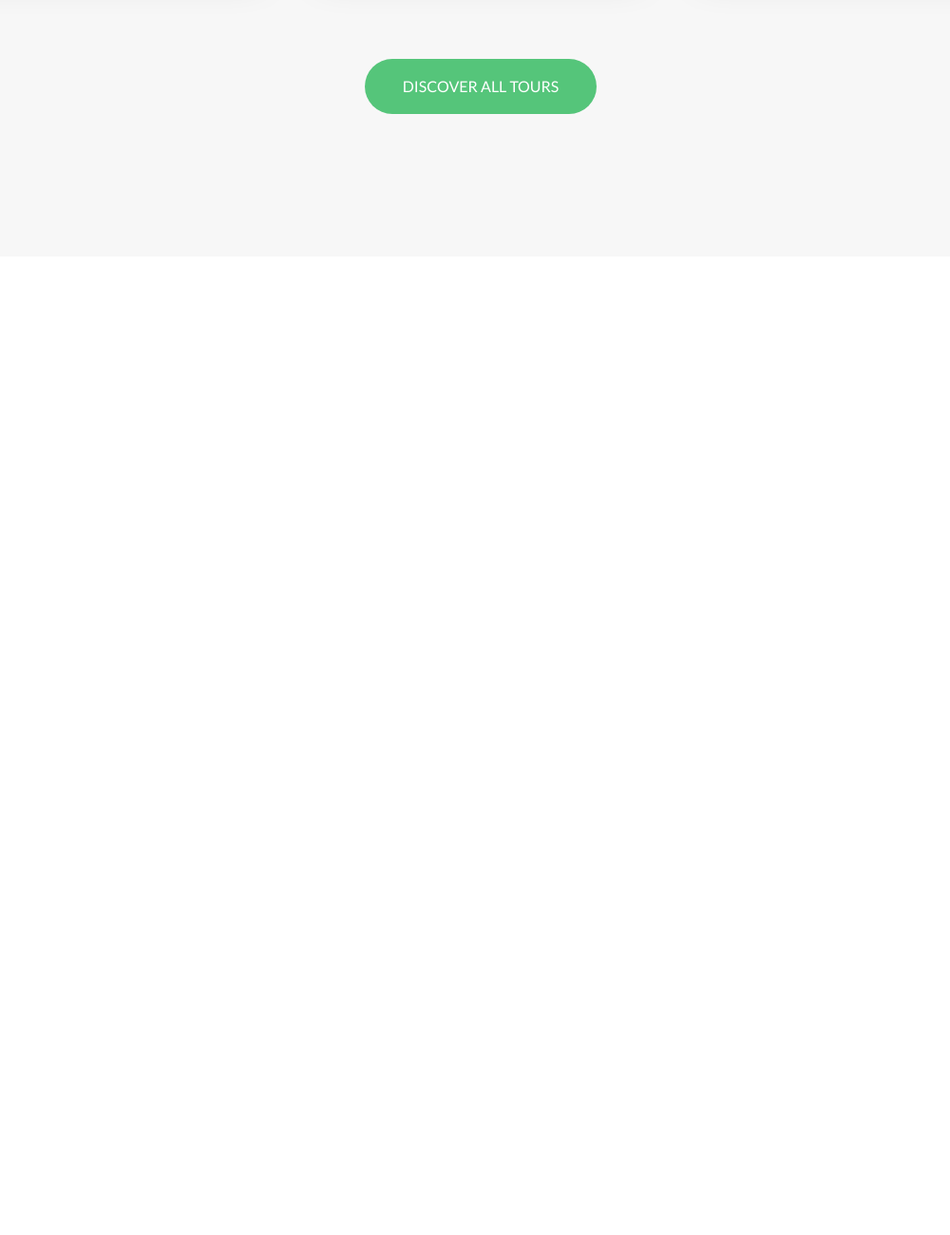
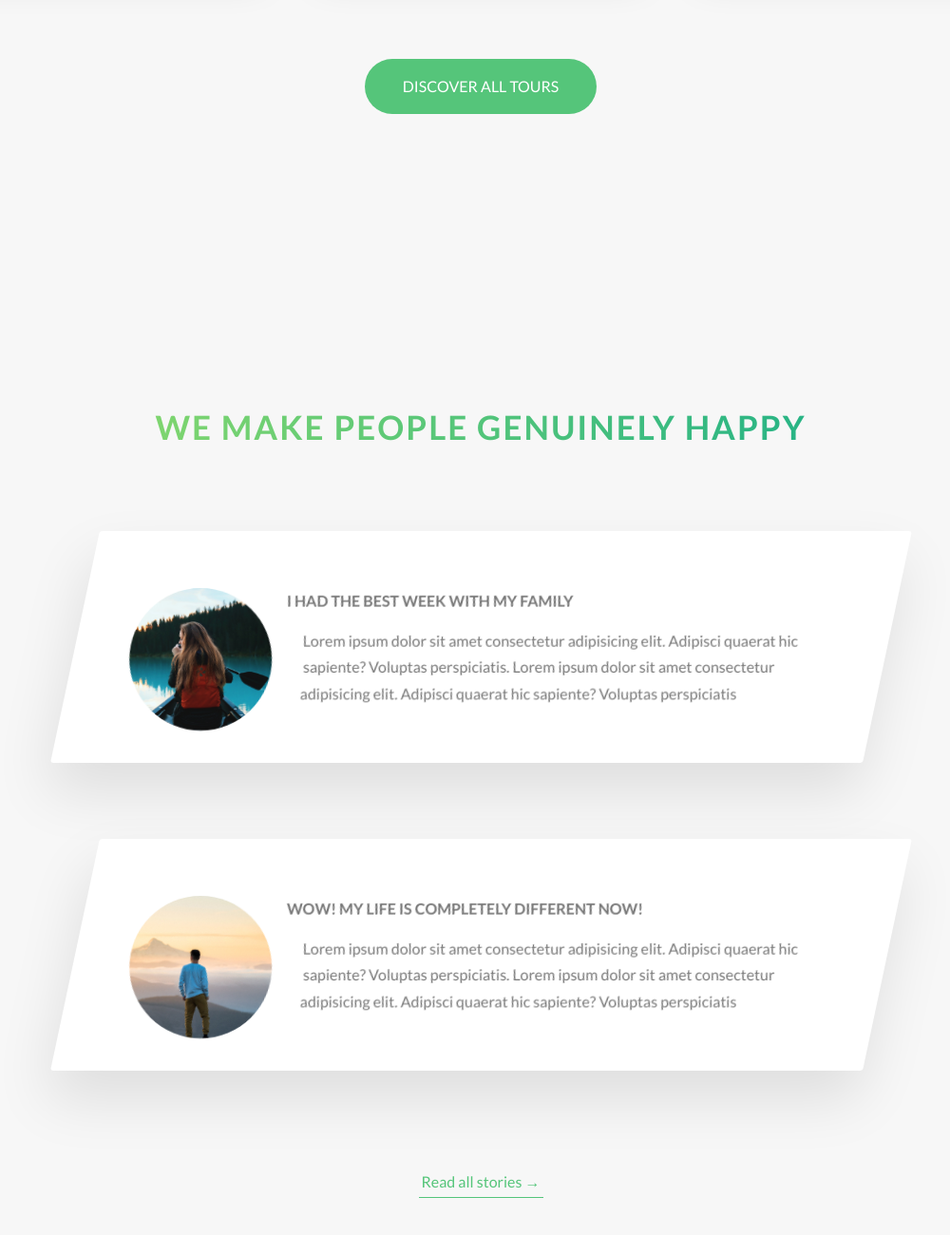
Before and after one commit to galdames/natours, a website: page index.html in a window 1280 px wide. Shown: the part 3085-4385 px from the top of the page at 95% size, without its empty margins (134-1134 px from the left). Before the commit the page ends 3385 px from the top, so only its background shows below. Drawn offline with Linux system fonts and the light colour scheme.

Commit message:
stories section finished

```diff
--- a/index.html
+++ b/index.html
@@ -271,6 +271,63 @@
 					<a href="#" class="btn btn--green">Discover all tours</a>
 				</div>
 			</section>
+
+			<section class="section-stories">
+				<div class="u-center-text u-margin-bottom-big">
+					<h2 class="heading-secondary">
+						We make people genuinely happy
+					</h2>
+				</div>
+				<div class="row">
+					<div class="story">
+						<figure class="story__shape">
+							<img src="img/nat-8.jpg" alt="Person on a tour" class="story__img">
+							<figcaption class="story__caption">
+								Mary Smith
+							</figcaption>
+						</figure>
+
+						<div class="story__text">
+							<h3 class="heading-tertiary u-margin-bottom-small">
+								I had the best week with my family
+							</h3>
+							<p>
+								Lorem ipsum dolor sit amet consectetur adipisicing elit.
+								Adipisci quaerat hic sapiente? Voluptas perspiciatis.
+								Lorem ipsum dolor sit amet consectetur adipisicing elit.
+								Adipisci quaerat hic sapiente? Voluptas perspiciatis
+							</p>
+						</div>
+					</div>
+				</div>
+
+				<div class="row">
+					<div class="story">
+						<figure class="story__shape">
+							<img src="img/nat-9.jpg" alt="Person on a tour" class="story__img">
+							<figcaption class="story__caption">
+								Jack Wilson
+							</figcaption>
+						</figure>
+
+						<div class="story__text">
+							<h3 class="heading-tertiary u-margin-bottom-small">
+								WOW! My life is completely different now!
+							</h3>
+							<p>
+								Lorem ipsum dolor sit amet consectetur adipisicing elit.
+								Adipisci quaerat hic sapiente? Voluptas perspiciatis.
+								Lorem ipsum dolor sit amet consectetur adipisicing elit.
+								Adipisci quaerat hic sapiente? Voluptas perspiciatis
+							</p>
+						</div>
+					</div>
+				</div>
+
+				<div class="u-center-text u-margin-top-huge">
+					<a href="#" class="btn-text">Read all stories &rarr;</a>
+				</div>
+			</section>
 		</main>
 
 		<footer></footer>
--- /dev/null
+++ b/sass/components/_story.scss
@@ -0,0 +1,62 @@
+.story {
+  width: 75%;
+  margin: 0 auto;
+  box-shadow: 0 3rem 6rem rgba($color-black, .1);
+  background-color: $color-white;
+  border-radius: 3px;
+  padding: 6rem;
+  font-size: $default-font-size;
+  padding-left: 9rem;
+  transform: skewX(-12deg);
+
+  &__shape {
+    width: 15rem;
+    height: 15rem;
+    float: left;
+    -webkit-shape-outside: circle(50% at 50% 50%);
+    shape-outside: circle(50% at 50% 50%);
+
+    -webkit-clip-path: circle(50% at 50% 50%);
+    clip-path: circle(50% at 50% 50%);
+
+    transform: translateX(-3rem) skewX(12deg);
+    overflow: hidden;
+    position: relative;
+  }
+
+  &__img {
+    height: 100%;
+    transform: translateX(-4rem) scale(1.4);
+    backface-visibility: hidden;
+    transition: all .5s;
+  }
+
+  &__text {
+    transform: skewX(12deg);
+  }
+
+  &__caption {
+    position: absolute;
+    top: 50%;
+    left: 50%;
+    transform: translate(-50%, 20%);
+    color: $color-white;
+    text-transform: uppercase;
+    font-size: 1.7rem;
+    text-align: center;
+    opacity: 0;
+    transition: all .5s;
+    backface-visibility: hidden;
+  }
+
+  &:hover &__caption {
+    opacity: 1;
+    transform: translate(-50%, -50%);
+  }
+
+  &:hover &__img {
+    transform: translateX(-4rem) scale(1);
+    filter: blur(3px) brightness(80%);
+  }
+
+}
--- a/sass/main.scss
+++ b/sass/main.scss
@@ -11,6 +11,7 @@
 @import "components/composition";
 @import "components/feature-box";
 @import "components/card";
+@import "components/story";
 
 @import "layout/grid";
 @import "layout/header";
--- a/sass/pages/_home.scss
+++ b/sass/pages/_home.scss
@@ -27,3 +27,8 @@
 	padding: 25rem 0 15rem 0;
   margin-top: -10rem;
 }
+
+.section-stories {
+  background-color: $color-grey-light-1;
+  padding: 15rem 0;
+}
```
Also changed, not shown: css/style.css, 1 other file.
